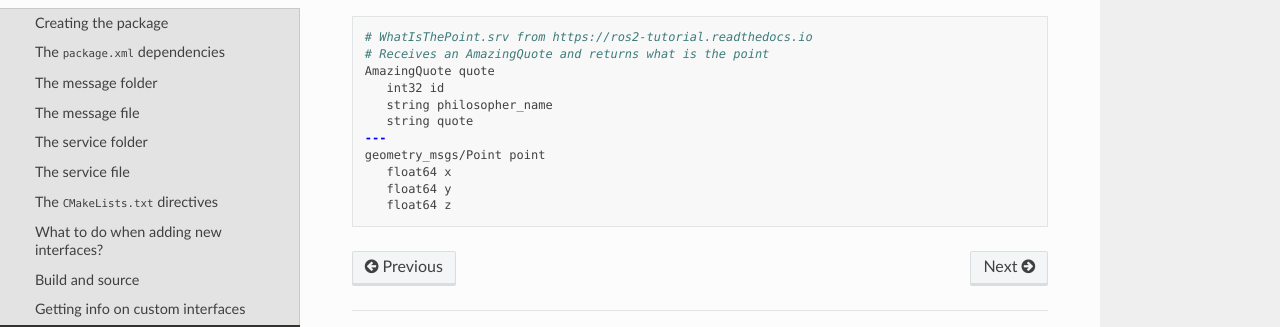
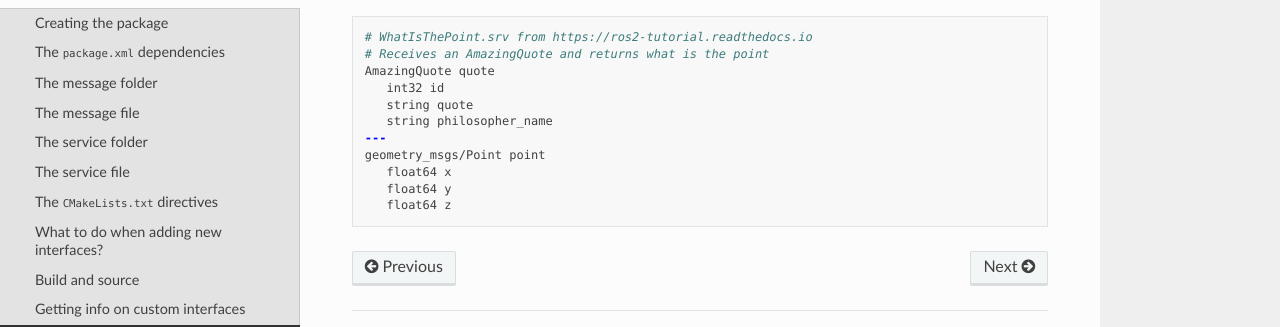
Before and after one commit to mmmarinho/ROS2_Tutorial, a Sphinx documentation site: the page built from docs/source/create_message_package.rst, in a window 1280 px wide and 900 px high, scrolled down 5115 px. Shown: the part 484-811 px from the top of the window. Built offline with Sphinx 7.4.7 and the Read the Docs theme 2.0.0, drawn with Linux system fonts in a browser that asks for light colours.

```diff
--- a/docs/source/create_message_package.rst
+++ b/docs/source/create_message_package.rst
@@ -239,8 +239,8 @@ which returns expanded information on each field of the service
    # Receives an AmazingQuote and returns what is the point
    AmazingQuote quote
       int32 id
+      string quote
       string philosopher_name
-      string quote
    ---
    geometry_msgs/Point point
       float64 x
```
